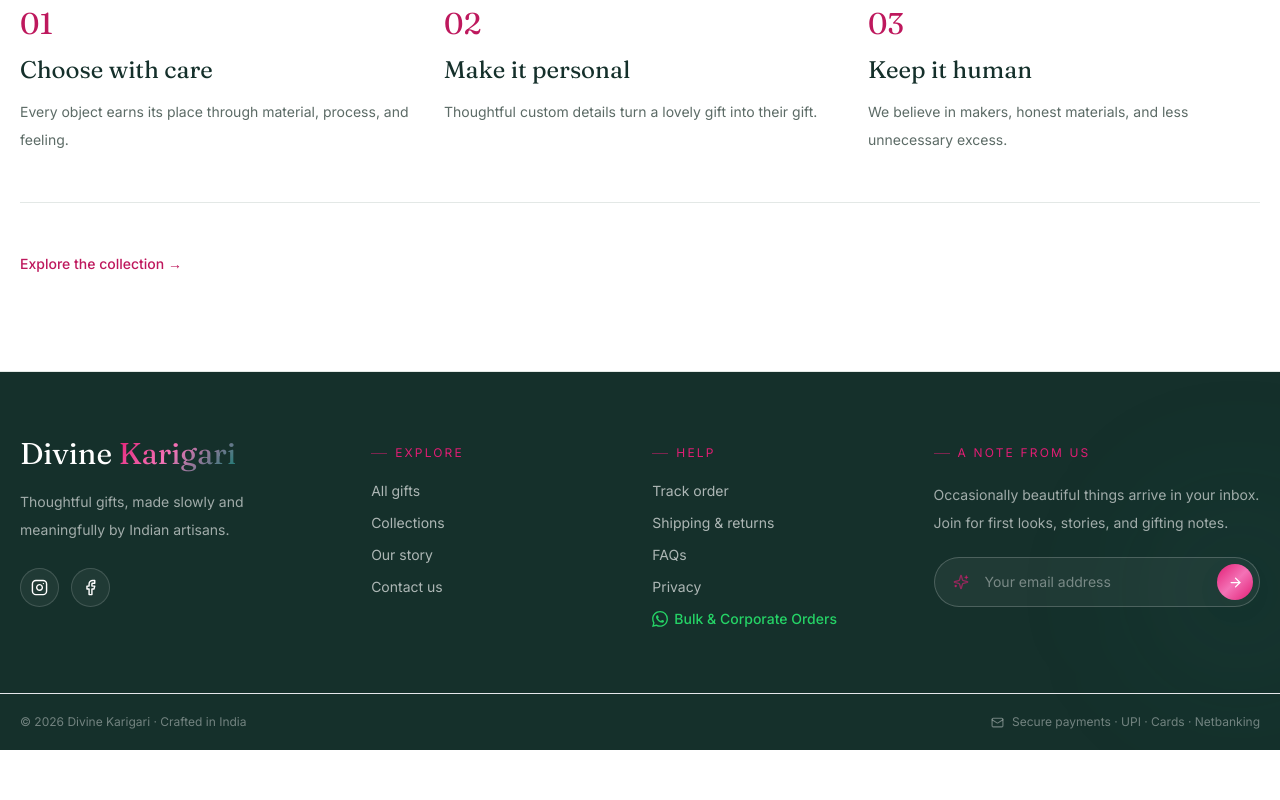
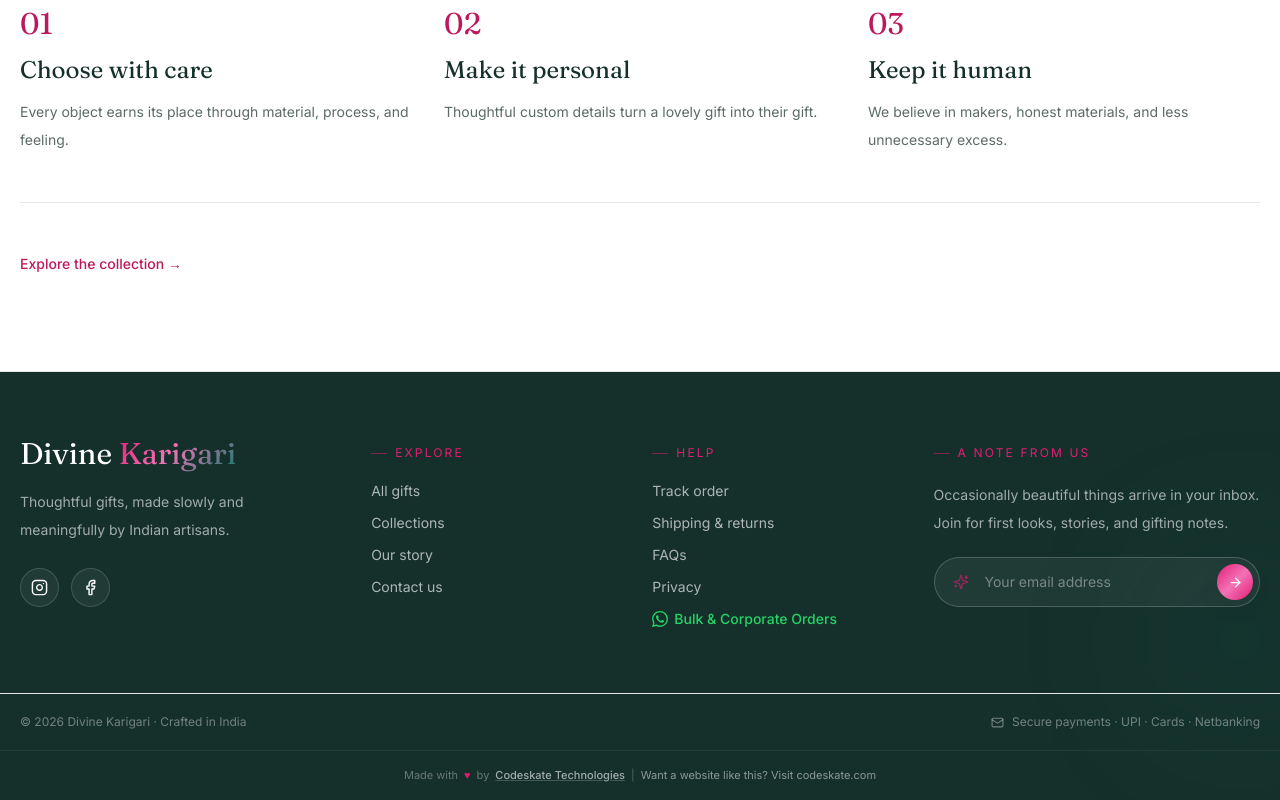
Before and after one commit to Harshitsinha98/Divine-Karigari, a Next.js app: page /about in a window 1280 px wide. Shown: the part 1473-2273 px from the top of the page. Before the commit the page ends 2223 px from the top, so only its background shows below. Built offline with nearby package versions, Linux system fonts and the light colour scheme; no server answers.

Commit message:
feat: add Codeskate Technologies credit with pulsating heart in footer

```diff
--- a/components/layout/Footer.tsx
+++ b/components/layout/Footer.tsx
@@ -103,6 +103,32 @@
           Secure payments &middot; UPI &middot; Cards &middot; Netbanking
         </span>
       </div>
+
+      {/* Credit */}
+      <div className="border-t border-parchment/5 py-4 text-center text-[11px] text-parchment/35">
+        <span className="inline-flex items-center gap-1.5">
+          Made with{" "}
+          <span className="inline-block animate-pulse text-[#E11D74]">&hearts;</span>{" "}
+          by{" "}
+          <a
+            href="https://www.codeskate.com"
+            target="_blank"
+            rel="noopener noreferrer"
+            className="font-medium text-parchment/60 underline decoration-parchment/20 transition hover:text-gold hover:decoration-gold"
+          >
+            Codeskate Technologies
+          </a>
+          <span className="text-parchment/25">|</span>
+          <a
+            href="https://www.codeskate.com"
+            target="_blank"
+            rel="noopener noreferrer"
+            className="text-parchment/50 transition hover:text-gold"
+          >
+            Want a website like this? Visit codeskate.com
+          </a>
+        </span>
+      </div>
     </footer>
   );
 }
```
